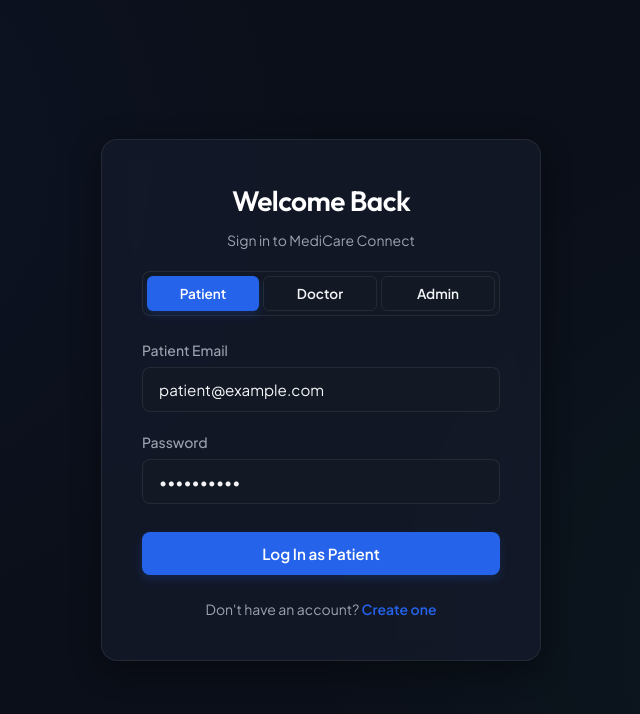
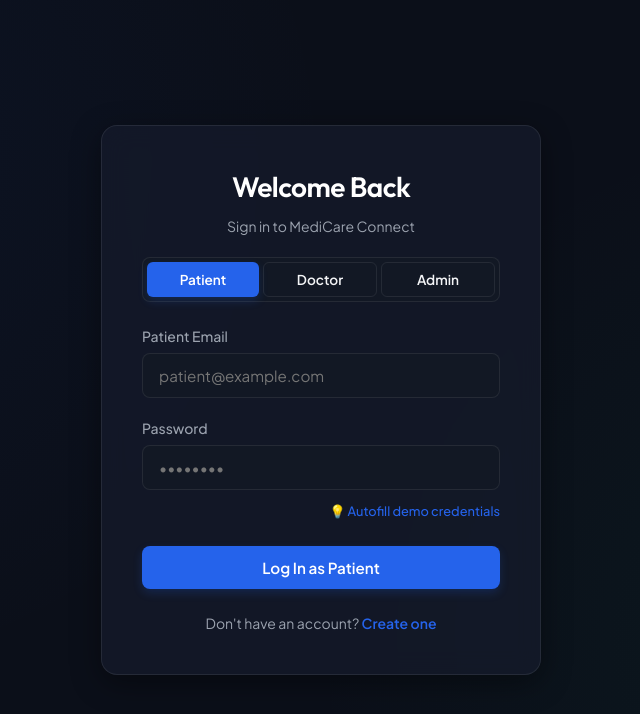
Before and after one commit to TanushriS/HealthCare_Appointment_Manager, a React (Vite) app: page / in a window 1280 px wide. Shown: the top 714 px of the page, without its empty margins (319-959 px from the left). Built offline with nearby package versions, Linux system fonts and the light colour scheme; no server answers.

Commit message:
Remove default credentials pre-filling and add optional Autofill helper link on Login

```diff
--- a/src/pages/Login.jsx
+++ b/src/pages/Login.jsx
@@ -3,23 +3,15 @@
 
 export default function Login({ onLoginSuccess, addToast, navigateToRegister }) {
   const [selectedTab, setSelectedTab] = useState('patient') // 'patient' | 'doctor' | 'admin'
-  const [email, setEmail] = useState('patient@example.com')
-  const [password, setPassword] = useState('patient123')
+  const [email, setEmail] = useState('')
+  const [password, setPassword] = useState('')
   const [loading, setLoading] = useState(false)
 
   // Quick fill helper for roles
   const handleTabChange = (role) => {
     setSelectedTab(role)
-    if (role === 'admin') {
-      setEmail('admin@example.com')
-      setPassword('admin123')
-    } else if (role === 'doctor') {
-      setEmail('doctor@example.com')
-      setPassword('doctor123')
-    } else {
-      setEmail('patient@example.com')
-      setPassword('patient123')
-    }
+    setEmail('')
+    setPassword('')
   }
 
   const handleSubmit = async (e) => {
@@ -152,6 +144,26 @@
             />
           </div>
 
+          <div style={{ display: 'flex', justifyContent: 'flex-end', marginTop: '-8px', marginBottom: '16px' }}>
+            <span
+              style={{ color: 'var(--primary)', cursor: 'pointer', fontSize: '0.8rem', fontWeight: '500' }}
+              onClick={() => {
+                if (selectedTab === 'admin') {
+                  setEmail('admin@example.com')
+                  setPassword('admin123')
+                } else if (selectedTab === 'doctor') {
+                  setEmail('doctor@example.com')
+                  setPassword('doctor123')
+                } else {
+                  setEmail('patient@example.com')
+                  setPassword('patient123')
+                }
+              }}
+            >
+              💡 Autofill demo credentials
+            </span>
+          </div>
+
           <button type="submit" className="btn btn-primary btn-full" style={{ marginTop: '8px' }} disabled={loading}>
             {loading ? 'Logging in...' : `Log In as ${selectedTab.charAt(0).toUpperCase() + selectedTab.slice(1)}`}
           </button>
```
